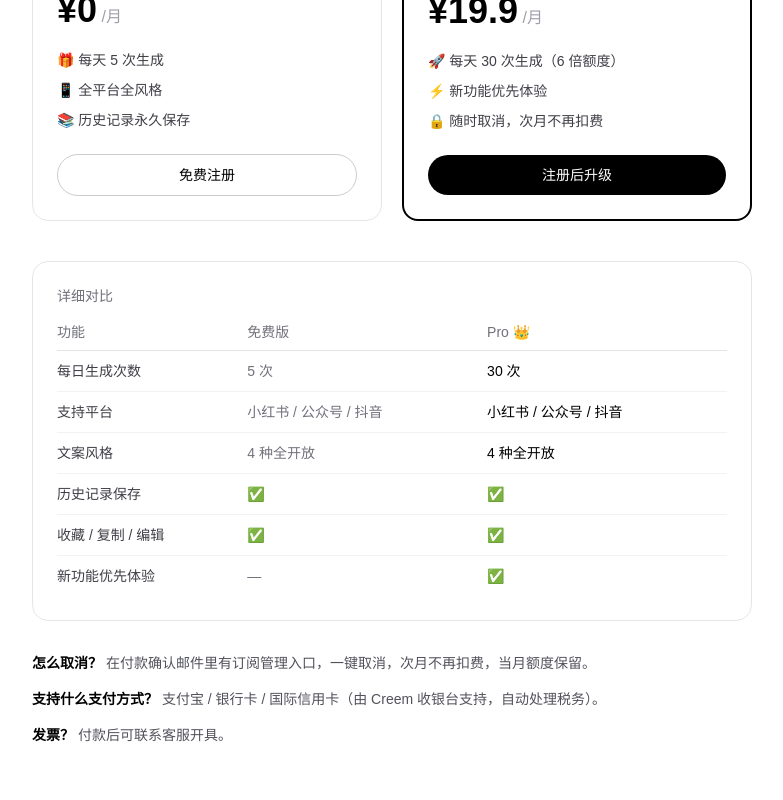
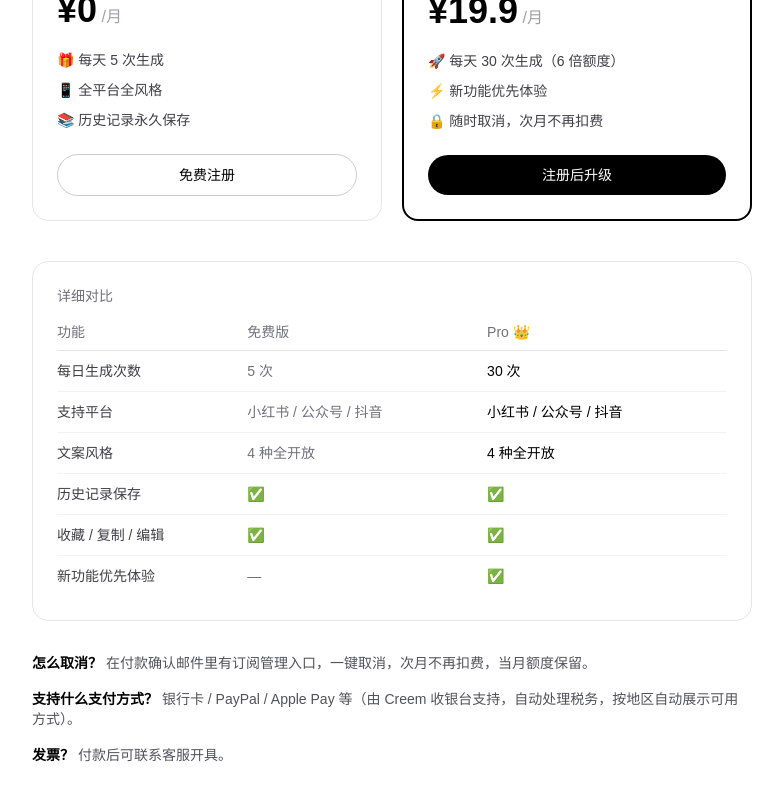
Before and after one commit to 271811038-bit/copyboss-mvp, a Next.js app: page /pricing in a window 1280 px wide. Shown: the part 304-1104 px from the top of the page, without its empty margins (248-1031 px from the left). Built offline with nearby package versions, Linux system fonts and the light colour scheme; no server answers.

Commit message:
docs(pricing): 修正支付方式文案（Creem 收银台实际支持卡/PayPal/Apple Pay）

```diff
--- a/app/pricing/page.tsx
+++ b/app/pricing/page.tsx
@@ -174,7 +174,7 @@ export default async function PricingPage() {
         </p>
         <p>
           <strong className="text-black dark:text-zinc-100">支持什么支付方式？</strong>{" "}
-          支付宝 / 银行卡 / 国际信用卡（由 Creem 收银台支持，自动处理税务）。
+          银行卡 / PayPal / Apple Pay 等（由 Creem 收银台支持，自动处理税务，按地区自动展示可用方式）。
         </p>
         <p>
           <strong className="text-black dark:text-zinc-100">发票？</strong>{" "}
```
